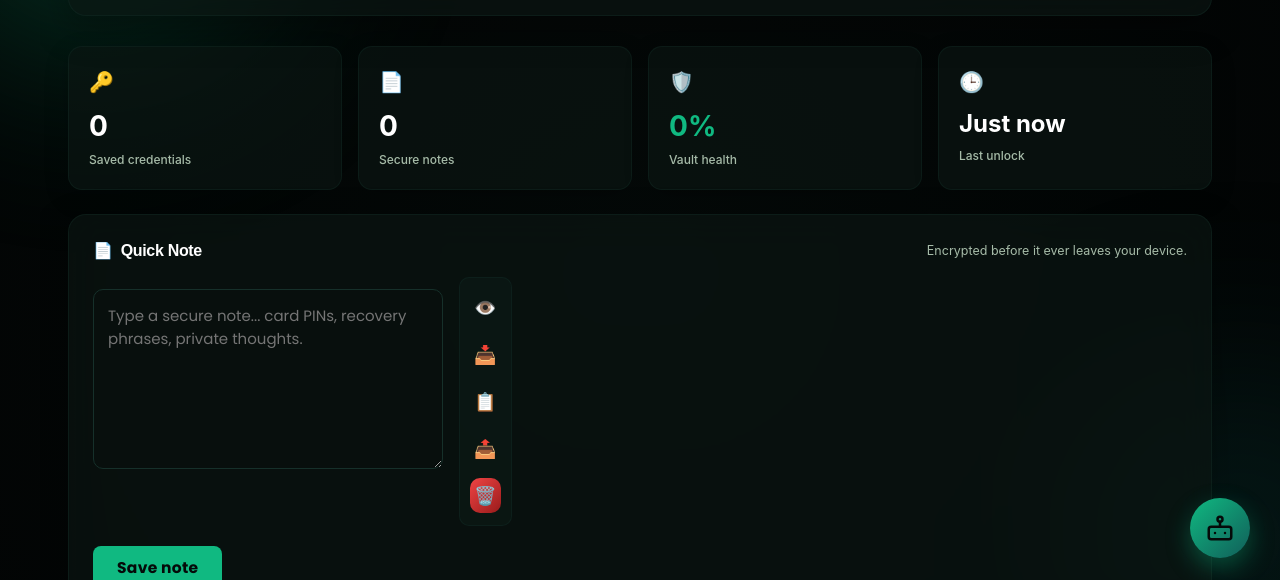
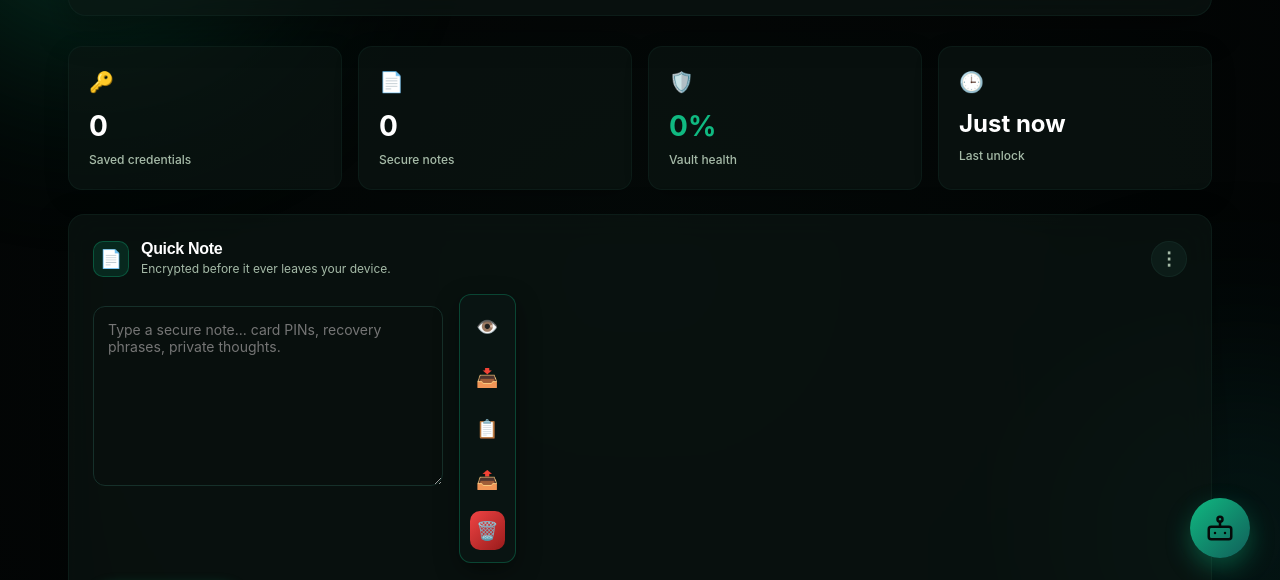
Before and after one commit to Khan-AFarooque/kvaultx, a plain HTML site: page project_2/frontend/pages/dashboard.html in a window 1280 px wide. Shown: the part 212-792 px from the top of the page. Drawn offline with Linux system fonts and the light colour scheme; no server answers; sample sign-in values are in the browser's storage.

Commit message:
Update Quick Note UI with Three Dots menu toggle button and options panel

```diff
--- a/project_2/frontend/pages/dashboard.html
+++ b/project_2/frontend/pages/dashboard.html
@@ -108,36 +108,43 @@
                 </div>
 
                 <!-- Note card component -->
-                <div class="note-card" style="position: relative; padding: 24px; display: flex; flex-direction: column; gap: 14px;">
+                <div class="note-card" style="position: relative; padding: 24px; display: flex; flex-direction: column; gap: 16px; background: rgba(11, 22, 19, 0.75); border: 1px solid rgba(22, 48, 42, 0.5); backdrop-filter: blur(16px); border-radius: 16px;">
+                    <!-- Note Header with Title, Subtitle, and Three-Dots Menu Button -->
                     <div style="display: flex; justify-content: space-between; align-items: center;">
-                        <h3 style="font-size: 16px; font-weight: 600; color: #ffffff; margin: 0; display: flex; align-items: center; gap: 8px;">
-                            <span>📄</span> Quick Note
-                        </h3>
-                        <span style="color: #a6bba8; font-size: 12.5px;">Encrypted before it ever leaves your device.</span>
+                        <div style="display: flex; align-items: center; gap: 12px;">
+                            <div style="width: 36px; height: 36px; border-radius: 10px; background: rgba(16, 185, 129, 0.15); border: 1px solid rgba(16, 185, 129, 0.3); display: flex; justify-content: center; align-items: center; font-size: 18px;">
+                                📄
+                            </div>
+                            <div>
+                                <h3 style="font-size: 16px; font-weight: 700; color: #ffffff; margin: 0; line-height: 1.2;">Quick Note</h3>
+                                <span style="color: #a6bba8; font-size: 12px; display: block; margin-top: 2px;">Encrypted before it ever leaves your device.</span>
+                            </div>
+                        </div>
+
+                        <!-- Three-Dots Menu Toggle Button -->
+                        <button id="toggleActions" title="Toggle Options Menu" style="width: 36px; height: 36px; border-radius: 50%; background: rgba(22, 48, 42, 0.4); border: 1px solid rgba(22, 48, 42, 0.6); color: #a6bba8; font-size: 18px; font-weight: bold; cursor: pointer; display: flex; justify-content: center; align-items: center; transition: all 0.2s ease; margin: 0;">
+                            ⋮
+                        </button>
                     </div>
 
-                    <div style="display: flex; gap: 16px; align-items: stretch;">
-                        <textarea id="noteInput" placeholder="Type a secure note... card PINs, recovery phrases, private thoughts." style="flex: 1; min-height: 180px;"></textarea>
+                    <div style="display: flex; gap: 16px; align-items: stretch; position: relative;">
+                        <textarea id="noteInput" placeholder="Type a secure note... card PINs, recovery phrases, private thoughts." style="flex: 1; min-height: 180px; background: rgba(8, 15, 13, 0.6); border: 1px solid rgba(22, 48, 42, 0.5); border-radius: 12px; padding: 14px; color: #ffffff; font-family: inherit; font-size: 14px; resize: vertical; outline: none;"></textarea>
 
-                        <!-- Vertical Action Toolbar -->
-                        <div class="actions-vertical" style="display: flex; flex-direction: column; gap: 12px; justify-content: center; background: rgba(22, 48, 42, 0.2); border: 1px solid rgba(22, 48, 42, 0.4); padding: 12px 10px; border-radius: 10px;">
-                            <button id="showNotesBtn" title="Show Notes" style="background: transparent; border: none; font-size: 18px; cursor: pointer; padding: 4px; color: #a6bba8; width: auto; margin-top: 0;">👁️</button>
-                            <button id="downloadNotesBtn" title="Download Note" style="background: transparent; border: none; font-size: 18px; cursor: pointer; padding: 4px; color: #a6bba8; width: auto; margin-top: 0;">📥</button>
-                            <button id="copyNotesBtn" title="Copy Note" style="background: transparent; border: none; font-size: 18px; cursor: pointer; padding: 4px; color: #a6bba8; width: auto; margin-top: 0;">📋</button>
-                            <button id="shareNotesBtn" title="Share Note" style="background: transparent; border: none; font-size: 18px; cursor: pointer; padding: 4px; color: #a6bba8; width: auto; margin-top: 0;">📤</button>
-                            <button id="deleteAllBtn" title="Delete All Notes" style="background: transparent; border: none; font-size: 18px; cursor: pointer; padding: 4px; color: #ef4444; width: auto; margin-top: 0;">🗑️</button>
+                        <!-- Vertical Action Toolbar (Toggled via Three-Dots Button) -->
+                        <div id="actionButtons" class="actions-vertical" style="display: flex; flex-direction: column; gap: 12px; justify-content: center; background: rgba(11, 22, 19, 0.9); border: 1px solid rgba(16, 185, 129, 0.3); padding: 12px 10px; border-radius: 12px; transition: all 0.3s cubic-bezier(0.4, 0, 0.2, 1); box-shadow: 0 8px 24px rgba(0,0,0,0.4);">
+                            <button id="showNotesBtn" title="Show Notes" style="background: transparent; border: none; font-size: 18px; cursor: pointer; padding: 6px; color: #a6bba8; width: auto; margin: 0; transition: color 0.2s;">👁️</button>
+                            <button id="downloadNotesBtn" title="Download Note" style="background: transparent; border: none; font-size: 18px; cursor: pointer; padding: 6px; color: #a6bba8; width: auto; margin: 0; transition: color 0.2s;">📥</button>
+                            <button id="copyNotesBtn" title="Copy Note" style="background: transparent; border: none; font-size: 18px; cursor: pointer; padding: 6px; color: #a6bba8; width: auto; margin: 0; transition: color 0.2s;">📋</button>
+                            <button id="shareNotesBtn" title="Share Note" style="background: transparent; border: none; font-size: 18px; cursor: pointer; padding: 6px; color: #a6bba8; width: auto; margin: 0; transition: color 0.2s;">📤</button>
+                            <button id="deleteAllBtn" title="Delete All Notes" style="background: transparent; border: none; font-size: 18px; cursor: pointer; padding: 6px; color: #ef4444; width: auto; margin: 0; transition: color 0.2s;">🗑️</button>
                         </div>
                     </div>
 
-                    <div style="display: flex; justify-content: flex-start; margin-top: 6px;">
-                        <button id="saveNoteBtn" style="width: auto; padding: 10px 24px; background: #10b981 !important; color: #050a09 !important; font-weight: 700; border-radius: 8px; margin-top: 0; border: none;">Save note</button>
+                    <div style="display: flex; justify-content: flex-start; margin-top: 4px;">
+                        <button id="saveNoteBtn" style="width: auto; padding: 10px 24px; background: linear-gradient(135deg, #10b981, #059669) !important; color: #050a09 !important; font-weight: 700; border-radius: 20px; margin-top: 0; border: none; cursor: pointer; display: flex; align-items: center; gap: 8px; box-shadow: 0 4px 14px rgba(16, 185, 129, 0.4); font-size: 14px;">
+                            <span>💾</span> Save note
+                        </button>
                     </div>
-                </div>
-
-                <!-- Hidden stubs for script.js bindings -->
-                <div style="display: none;">
-                    <button id="toggleActions"></button>
-                    <div id="actionButtons"></div>
                 </div>
             </div>
 
--- a/project_2/frontend/pages/script.js
+++ b/project_2/frontend/pages/script.js
@@ -60,11 +60,15 @@ document.addEventListener("DOMContentLoaded", () => {
     const notesDisplay = document.querySelector("#notesDisplay");
     const closePopupBtn = document.querySelector("#closePopupBtn");
 
-    // Toggle Action Panel
+    // Toggle Action Panel via Three-Dots Button
     if (toggleActions && actionButtons) {
         toggleActions.addEventListener("click", (e) => {
             e.stopPropagation();
             actionButtons.classList.toggle("hidden");
+        });
+
+        actionButtons.addEventListener("click", (e) => {
+            e.stopPropagation();
         });
 
         // Hide panel when clicking outside
```
